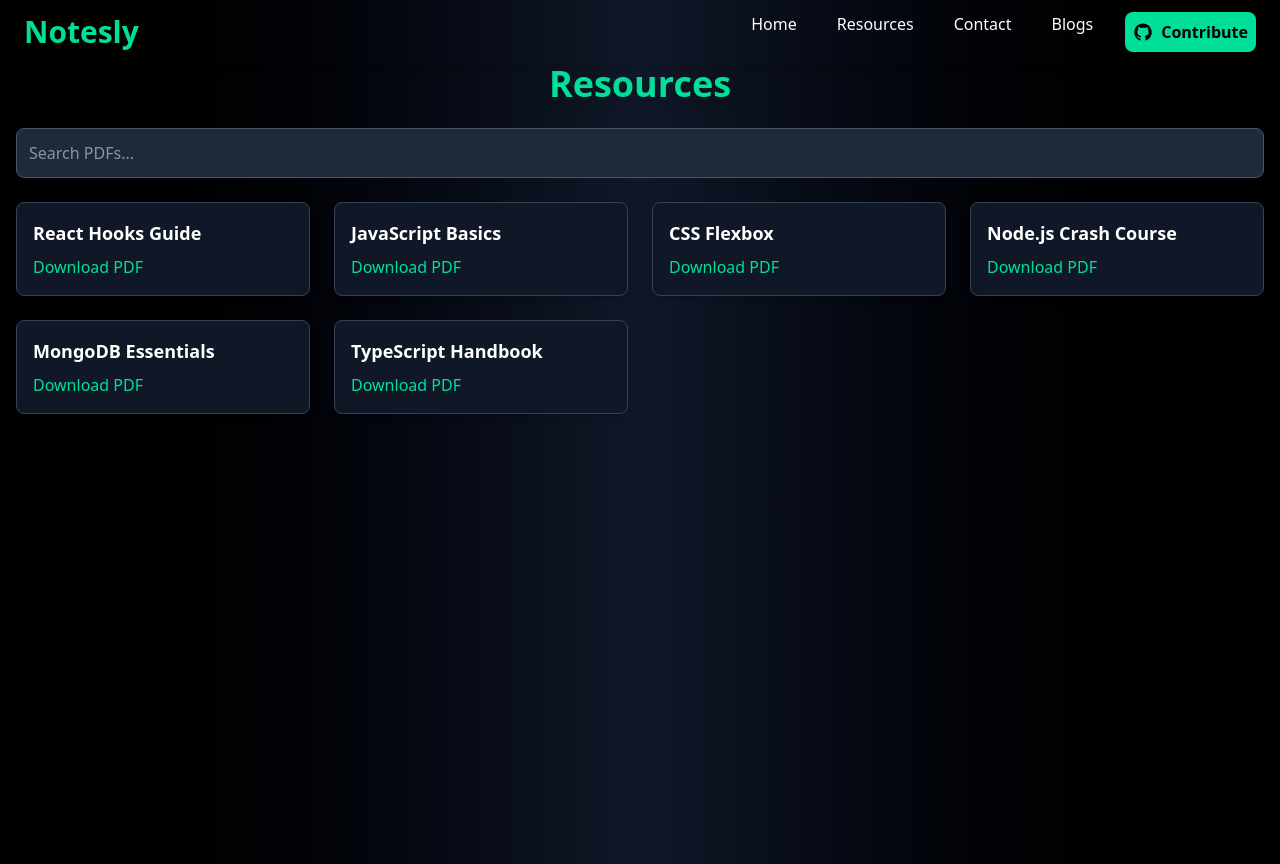
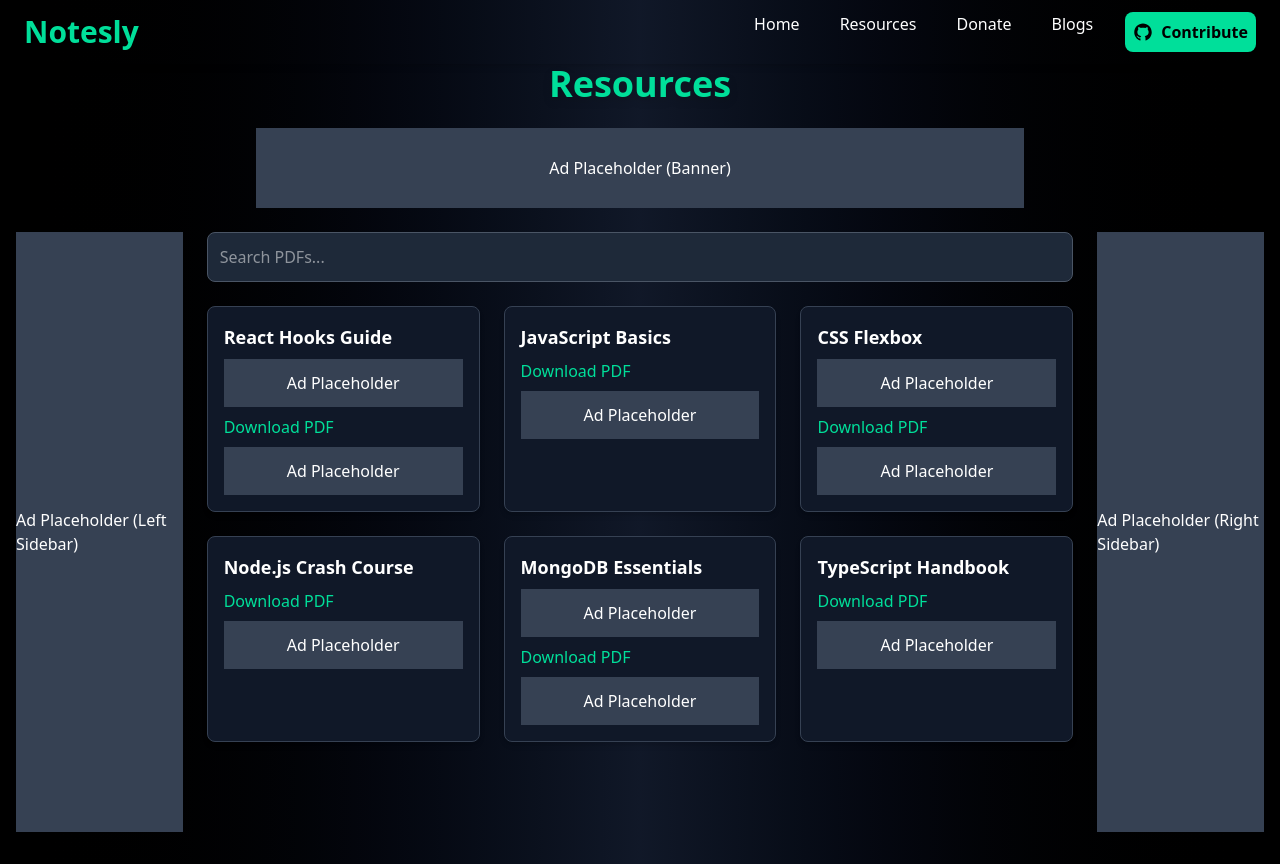
Before and after one commit to mutant138/open_notes, a React (Vite) app: page /resources in a window 1280 px wide. Built offline with nearby package versions, Linux system fonts and the light colour scheme.

Commit message:
ad-div-added

```diff
--- a/src/UI/Navbar.jsx
+++ b/src/UI/Navbar.jsx
@@ -11,7 +11,7 @@ const Navbar = () => {
   const navItems = [
     { id: 1, text: 'Home', path: '/' },
     { id: 3, text: 'Resources', path: '/resources' },
-    { id: 5, text: 'Contact', path: '/contact' },
+    { id: 5, text: 'Donate', path: '/donate' },
     {id: 6, text: 'Blogs', path: '/blogs' },
   ];
 
--- a/src/components/resources/Resources.jsx
+++ b/src/components/resources/Resources.jsx
@@ -22,6 +22,22 @@ const Resources = () => {
         Resources
       </h1>
 
+      {/* Banner Ad at the Top */}
+      <div className="mb-6 flex justify-center">
+        <div className="w-full max-w-3xl h-20 bg-gray-700 text-white flex items-center justify-center">
+          Ad Placeholder (Banner)
+        </div>
+      </div>
+
+      {/* Main Content with Side Ads */}
+      <div className="flex justify-center gap-6">
+        {/* Left Ad */}
+        <div className="hidden lg:flex w-60 h-[600px] bg-gray-700 text-white items-center justify-center">
+          Ad Placeholder (Left Sidebar)
+        </div>
+
+        {/* Content Section */}
+        <div className="w-full max-w-4xl">
           {/* Search Bar */}
           <input
             type="text"
@@ -32,7 +48,7 @@ const Resources = () => {
           />
 
           {/* PDF Grid */}
-      <div className="grid grid-cols-1 sm:grid-cols-2 md:grid-cols-3 lg:grid-cols-4 gap-6">
+          <div className="grid grid-cols-1 sm:grid-cols-2 md:grid-cols-3 gap-6">
             {filteredPdfs.length > 0 ? (
               filteredPdfs.map((pdf, index) => (
                 <div
@@ -40,6 +56,15 @@ const Resources = () => {
                   className="p-4 border border-gray-700 rounded-lg shadow-md bg-gray-900 hover:shadow-lg transition transform hover:scale-105"
                 >
                   <h2 className="text-lg font-semibold mb-2 text-white">{pdf.name}</h2>
+
+                  {/* Ad Below Every 2 PDFs */}
+                  {index % 2 === 0 && (
+                    <div className="w-full h-12 bg-gray-700 text-white flex items-center justify-center mb-2">
+                      Ad Placeholder
+                    </div>
+                  )}
+
+                  {/* Download Button */}
                   <a
                     href={pdf.url}
                     target="_blank"
@@ -48,6 +73,11 @@ const Resources = () => {
                   >
                     Download PDF
                   </a>
+
+                  {/* Ad Below Download Button */}
+                  <div className="w-full h-12 bg-gray-700 text-white flex items-center justify-center mt-2">
+                    Ad Placeholder
+                  </div>
                 </div>
               ))
             ) : (
@@ -55,6 +85,13 @@ const Resources = () => {
             )}
           </div>
         </div>
+
+        {/* Right Ad */}
+        <div className="hidden lg:flex w-60 h-[600px] bg-gray-700 text-white items-center justify-center">
+          Ad Placeholder (Right Sidebar)
+        </div>
+      </div>
+    </div>
   );
 };
 
```
Lines whose indentation alone changed are shown as unchanged.
